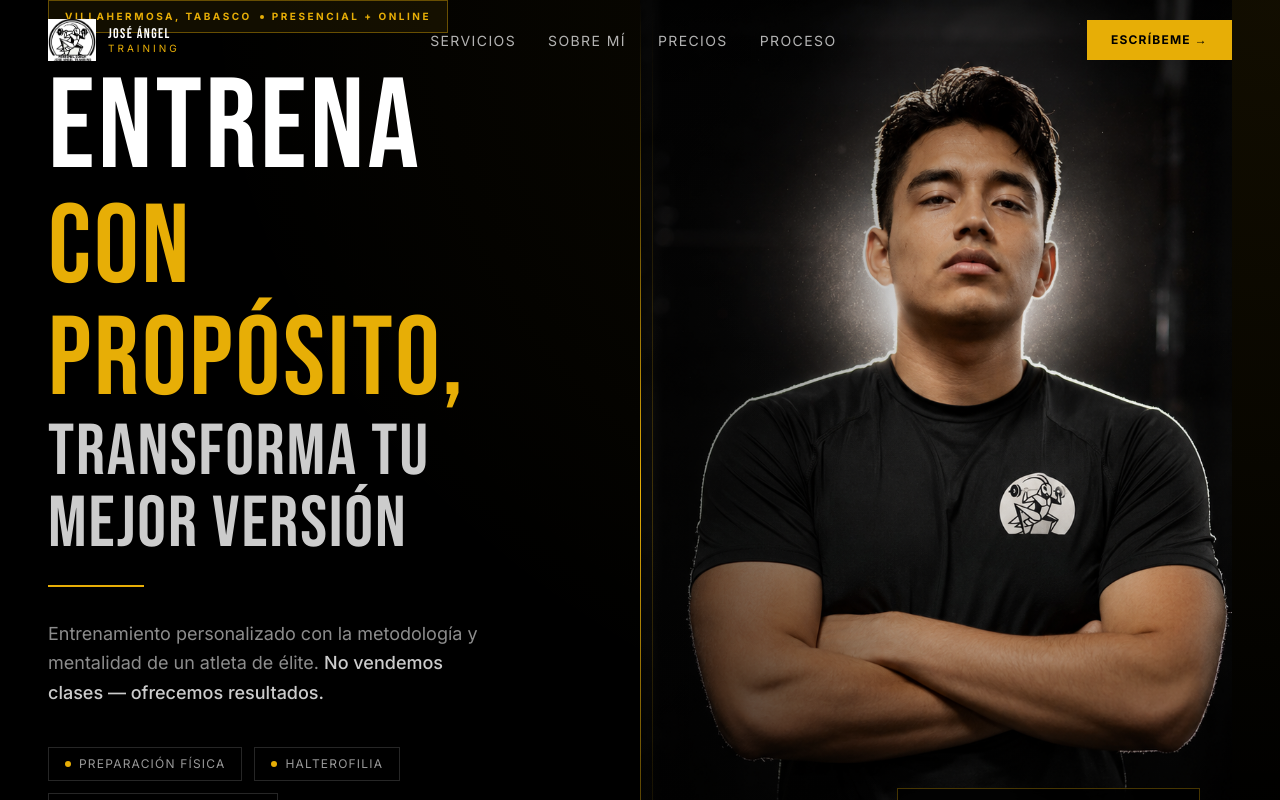
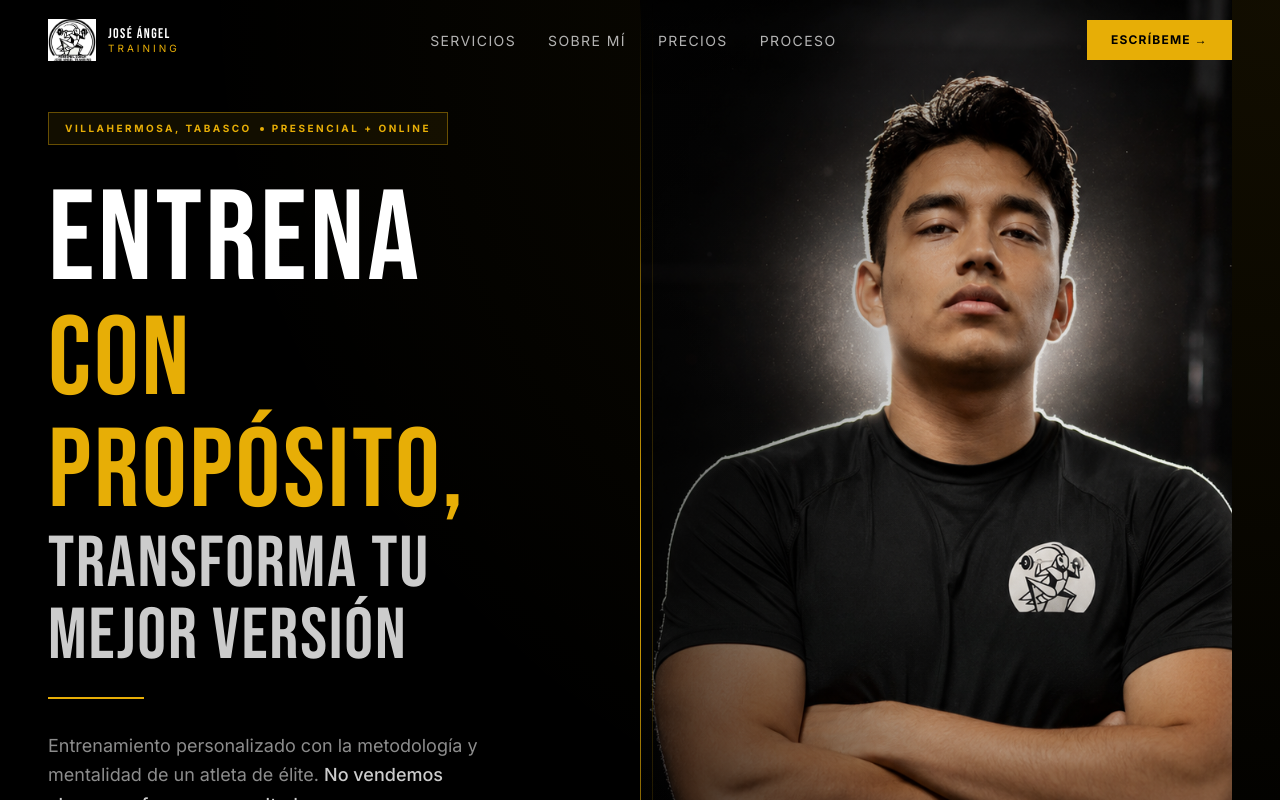
Before and after one commit to DorisMaltes/jose-angel-training, a Next.js app: page / in a window 1280 px wide. Shown: the top 800 px of the page. Built offline with nearby package versions, Linux system fonts and the light colour scheme.

Commit message:
auto: update Hero.tsx

```diff
--- a/components/Hero.tsx
+++ b/components/Hero.tsx
@@ -12,7 +12,7 @@ export default function Hero() {
       <div className="max-w-7xl mx-auto px-6 lg:px-12 w-full grid grid-cols-1 lg:grid-cols-2 gap-0 min-h-screen">
 
         {/* Left: Text content */}
-        <div className="flex flex-col justify-center pt-28 pb-20 lg:pt-0 lg:pb-0 lg:pr-16 z-10">
+        <div className="flex flex-col justify-start pt-28 pb-20 lg:pt-28 lg:pb-8 lg:pr-16 z-10">
 
           {/* Location badge */}
           <div className="inline-flex items-center gap-3 mb-8 animate-fade-in-up">
```
